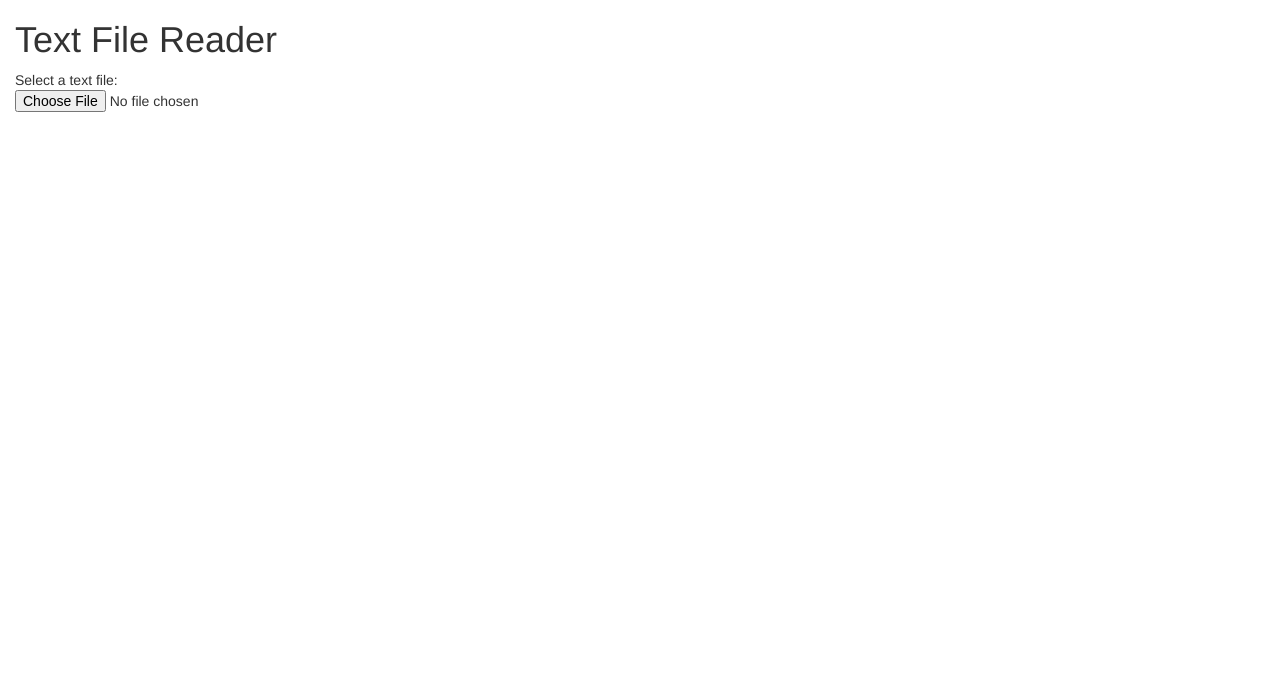
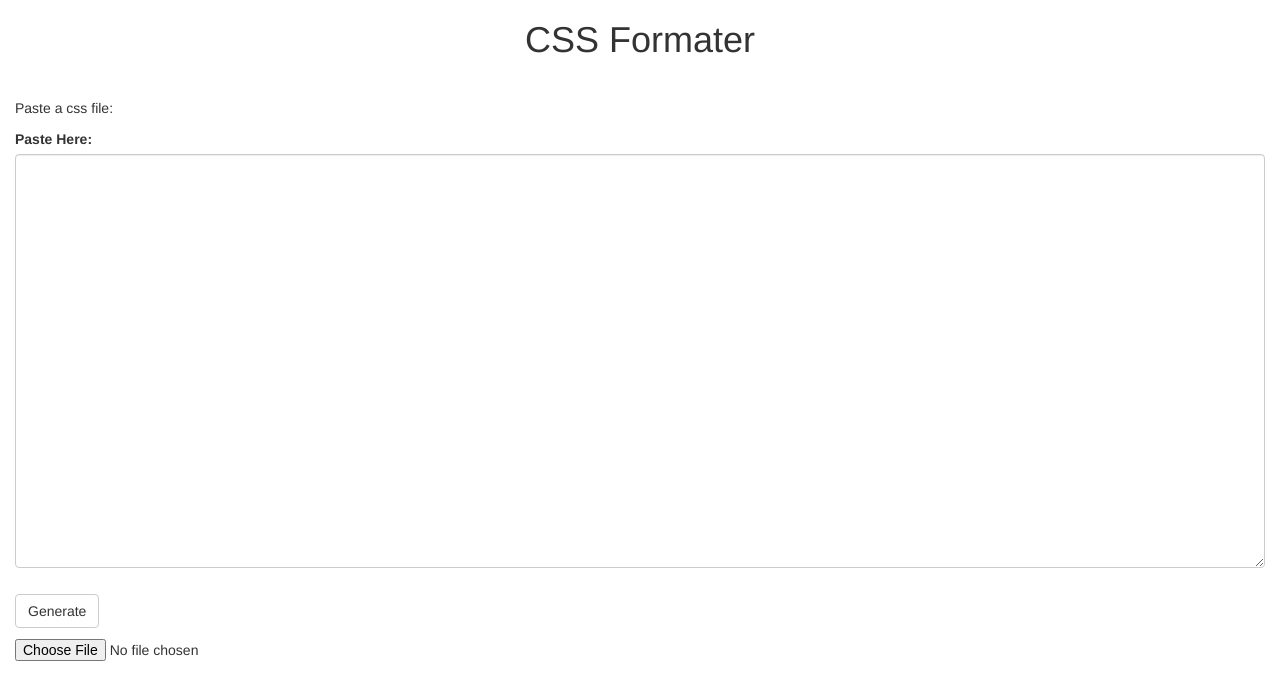
Before and after one commit to wenzla/wenzla.github.io, a Jekyll site: the page test.html, which Jekyll copies as it is, in a window 1280 px wide. Shown: the top 700 px of the page. Built offline with Jekyll 4.4.1, drawn with Linux system fonts in a browser that asks for light colours; nearby versions of some CDN libraries; part of the change alters nothing that is shown.

```diff
--- /dev/null
+++ b/css/cssFormat.css
@@ -0,0 +1,6 @@
+h1{
+	text-align: center;
+}
+.bPad{
+	padding-bottom: 1.5ex;
+}
--- a/css/test.css
+++ b/css/test.css
@@ -11,8 +11,7 @@ img{
   	max-width: 20ex;
 }
 
-a
-{
+a{
 	padding: 10%;
 }
 
@@ -23,6 +22,7 @@ a
 
 .topPad{
 	padding-top: 2.5ex;
+	font: helvetica;
 }
 .topMPad{
 	padding-top: 0.5ex;
@@ -41,4 +41,6 @@ a
 }
 .btn:focus{
 	background-color: transparent;
+	color: blue;
+	text-align: center;
 }
--- a/script/test.js
+++ b/script/test.js
@@ -1,38 +1,192 @@
 
-var fileArray = new Array();
+var fileIn;
 
 window.onload = function() {
 	var fileInput = document.getElementById('fileInput');
-	var fileDisplayArea = document.getElementById('fileDisplayArea');
 
 	fileInput.addEventListener('change', function(e) {
-		var file = fileInput.files[0];
+		var fileIn = fileInput.files[0];
 		var textType = /text.*/;
 
-		if (file.type.match(textType)) {
+		if (fileIn.type.match(textType)) {
 			var reader = new FileReader();
 
 			reader.onload = function(e) {
 				var fileText = reader.result;
-				parseFile(fileText)
+				$('#cssText').val(fileText);
 			}
-			reader.readAsText(file);
+			reader.readAsText(fileIn);
 		} else {
-			fileDisplayArea.innerText = "File not supported!"
+			$('#cssText').val("File not supported!");
 		}
 	});
 }
 
-function parseFile(file){
-	var index = 0;
-	fileArray = file.split('\n');
+function parseText(file) {
+
+	var beginBracket = /.*[\w]+\n?{/mg;
+	var cssAttributes = /{\n(.*\:\s?\w*.*;?[\n])+}?/mg;
+	// {\n(.*\:\s?\w*.*;?[\n])+}? <- def right tho
+	var cssGroupNum = file.match(beginBracket).length;
+	var grouped = createMatrix(cssGroupNum, 2);
+	for (var i = 0; i < cssGroupNum; i++) {
+		grouped[i][0] = (file.match(beginBracket)[i]).slice(0,-1);
+		grouped[i][1] = (file.match(cssAttributes)[i]);
+	}
+
+	var needFormat = segragate(grouped);
+
+	formatMatrix(needFormat, grouped);
+
+
+	//fileArray = file.split('\n');
 
 	// removes blank lines
+	/**
 	for(var i = 0; i < fileArray.length; i++){
 		if (fileArray[i].length < 2){
 			fileArray.splice(i, 1);
 		}
 	}
 
-	alert(fileArray)
+	$.each(needFormat, function() {
+		$("#cssResult").append(this);
+	})**/
+	//alert(grouped);
 }
+
+function formatMatrix(matrix, attr){
+	for(var i = 0; i < 5; i++){
+
+		if (matrix[i].length > 1) {
+			switch (i) {
+				case 1:
+					$("#cssResult").append("<br>/* Border Styles */" + "<br><br>");
+					break;
+				case 2:
+					$("#cssResult").append("<br>/* Padding Styles */" + "<br><br>");
+					break;
+				case 3:
+					$("#cssResult").append("<br>/* Background Styles */" + "<br><br>");
+					break;
+				case 4:
+					$("#cssResult").append("<br>/* Font Styles */" + "<br><br>");
+					break;
+				default:
+					break;
+			}
+		}
+
+		if (i != 0) {
+			$.each(matrix[i], function() {
+				$("#cssResult").append(this);
+				$("#cssResult").append("<br>");
+			})
+		}
+	}
+
+	$("#cssResult").append("<br>/* Other Styles */" + "<br><br>");
+	$.each(matrix[0], function() {
+		$("#cssResult").append(this);
+		$("#cssResult").append("<br>");
+	})
+
+}
+
+
+function segragate(array) {
+	var segArray = new Array();
+	var changeIndex;
+	// index 0 means other
+	var borderProps = /border\s*(:|-)/mg; //index 1
+	var paddingProps = /padding\s*(:|-)|margin\s*(:|-)|float\s*:/g; //index 2
+	var backgroundProps = /background\s*(:|-)/mg; //index 3
+	var fontProps = /font\s*(:|-):/mg; //index 4
+	for(var i = 0; i < 5; i++){
+		segArray[i] = new Array();
+	}
+	for (var i = 0; i < array.length; i++){
+		var change = false;
+
+		switch (borderProps.test(array[i][1])) {
+			case true:
+				changeIndex = 1;
+				change = true;
+				break;
+			case false:
+				break;
+			default:
+				break;
+		}
+		alert(array[i][1] + " : " + paddingProps.test(array[i][1]) + " : " + paddingProps);
+		switch (paddingProps.test(array[i][1])) {
+			case true:
+				changeIndex = 2;
+				change = true;
+				alert("good");
+				break;
+			case false:
+				break;
+			default:
+				alert("should legit NEVER fucking happen but does for some reason");
+				break;
+
+		}
+
+		switch (backgroundProps.test(array[i][1])) {
+			case true:
+				changeIndex = 3;
+				change = true;
+				break;
+			case false:
+				break;
+			default:
+				break;
+		}
+
+		switch (fontProps.test(array[i][1])) {
+			case true:
+				changeIndex = 4;
+				change = true;
+				break;
+			case false:
+				break;
+			default:
+				break;
+		}
+		/**
+		if (borderProps.test(array[i][1])) {
+			changeIndex = 1;
+		} else if (paddingProps.test(array[i][1])) {
+			changeIndex = 2;
+		} else if (backgroundProps.test(array[i][1])) {
+			changeIndex = 3;
+		} else if (fontProps.test(array[i][1])) {
+			changeIndex = 4;
+		} else {
+			changeIndex = 0;
+		}
+		**/
+		if (!change){
+			changeIndex = 0;
+		}
+
+		segArray[changeIndex].push(array[i][0]);
+
+	}
+
+	return segArray;
+
+}
+
+// function to help declare a matrix of arbitrary size for calculations above
+function createMatrix(length) {
+    var arr = new Array(length || 0),
+        i = length;
+	// recursively creates an array at each index of the originally produced array
+    if (arguments.length > 1) {
+        var args = Array.prototype.slice.call(arguments, 1);
+        while(i--) arr[length-1 - i] = createMatrix.apply(this, args);
+    }
+    return arr;
+}
--- a/test.html
+++ b/test.html
@@ -11,17 +11,31 @@
 			<script src="script/test.js"></script>
 			<script src="https://cdnjs.cloudflare.com/ajax/libs/Chart.js/2.6.0/Chart.bundle.min.js" integrity="sha256-VNbX9NjQNRW+Bk02G/RO6WiTKuhncWI4Ey7LkSbE+5s=" crossorigin="anonymous"></script>
 			<script src="script/common.js"></script>
-			<link rel="stylesheet" href="css/test.css">
+			<link rel="stylesheet" href="css/cssFormat.css">
 		</head>
 		<body>
 			<div class="col-xs-12">
 
-				<h1>Text File Reader</h1>
-				<div>
-					Select a text file:
-					<input type="file" id="fileInput">
+				<h1 class="bPad">CSS Formater</h1>
+				<div class="bPad">
+					Paste a css file:
+				</div>
+				<div class="form-group bPad">
+					<label for="cssText">Paste Here:</label>
+					<textarea class="form-control" rows="20" id="cssText"></textarea>
 				</div>
 
+				<div class="bPad">
+					<button id="InputTextCss" type="button" class="btn btn-default" onclick="parseText($('#cssText').val())">Generate</button>
+				</div>
+
+				<input type="file" id="fileInput" class="bPad">
+
+				<div id="cssResult">
+
+				</div>
 			</div>
+
+
 		</body>
 	</html>
```
